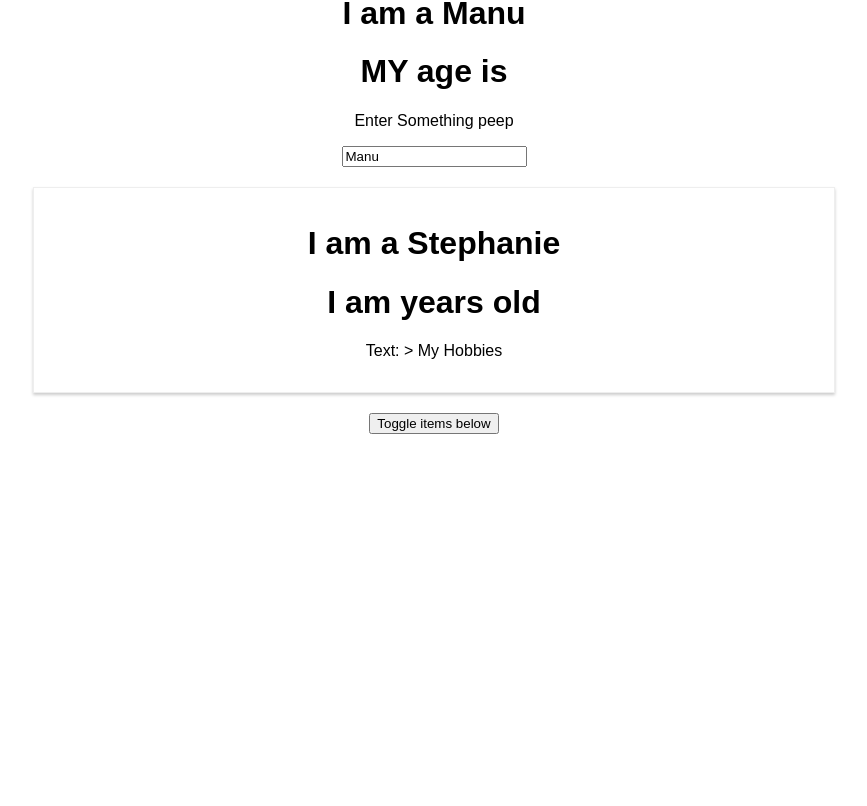
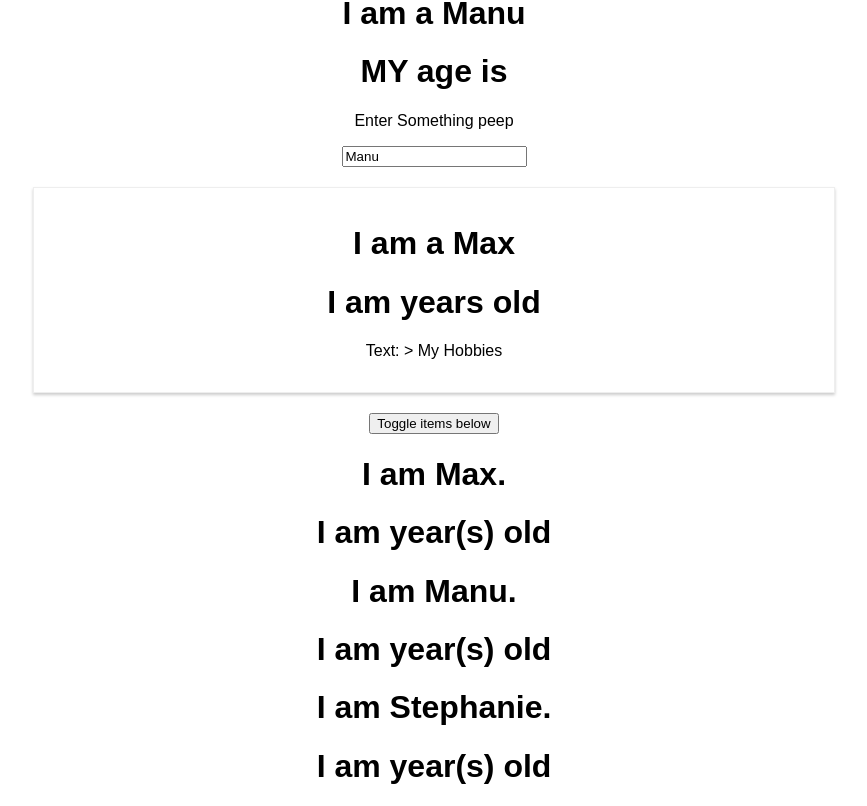
Before and after one commit to sanoojps/react-complete-guide, a React (Create React App) app: page / in a window 1280 px wide. Shown: the part 915-1721 px from the top of the page, without its empty margins (206-1073 px from the left). Before the commit the page ends 1349 px from the top, so only its background shows below. Built offline with nearby package versions, Linux system fonts and the light colour scheme.

Commit message:
Cleaning up Input Person

```diff
--- a/package.json
+++ b/package.json
@@ -12,5 +12,8 @@
     "build": "react-scripts build",
     "test": "react-scripts test --env=jsdom",
     "eject": "react-scripts eject"
+  },
+  "devDependencies": {
+    "babel-eslint": "^9.0.0"
   }
 }
--- a/src/App.js
+++ b/src/App.js
@@ -9,6 +9,7 @@ import PersonWithInput from "./PersonWithInput/PersonWithInput"
 import PersonWithStyle from "./PersonWithStyle/PersonWithStyle"
 
 import ToggleButton from "./ToggleButton/ToggleButton"
+import PersonWithClick from "./PersonWithClick/PersonWithClick"
 
 class PersonP {
 constructor(name,age){
@@ -173,10 +174,27 @@ class App extends Component {
 
       )
 
+   } //if
 
-      //personsWithClicks =
-
-   }
+   const personsWithClick =
+   (
+     <div>
+       {
+         this.state.persons.map(
+           (person,index) => {
+            return (<PersonWithClick
+             onClickHandler = {this.deletePersonHandler.bind(this,index)}
+             name = {person.name}
+             age = {person.age}
+             id = {person.id}
+            >
+            </PersonWithClick>
+            )
+           }
+         )
+       }
+     </div>
+   )
 
   /**
    * using class variables and state
@@ -189,7 +207,7 @@ class App extends Component {
         <Person/>
 
         <Person
-        name={this.state.persons[2].name}
+        name={this.state.persons[0].name}
         age={this.state.persons[0].age}>
         My Hobbies
         </Person>
@@ -237,16 +255,36 @@ alternate way using an arrow function*/}
 {/* two way binding*/}
 
      <PersonWithInput
-       changeHandler={this.nameChangeHandler}
+       changeHandler={
+         (event) => {
+          this.nameChangeHandler(
+            event,
+            this.state.persons[1].id
+            )
+         }
+//         this.nameChangeHandler.bind(
+//           this,
+//           //event, // React error
+//           /**
+//            * ./src/App.js
+//   Line 267:  Unexpected use of 'event'  no-restricted-globals
+
+// Search for the keywords to learn more about each error.
+//            */
+//           this.state.persons[1].id
+//         )
+        }
        name={this.state.persons[1].name}
-        age={this.state.persons[1].age}>
+        age={this.state.persons[1].age}
+        id = {this.state.persons[1].id}
+        >
       Enter Something peep
      </PersonWithInput>
 
 
         <PersonWithStyle
-        name={this.state.persons[2].name}
-        age={this.state.persons[2].age}>
+        name={this.state.persons[0].name}
+        age={this.state.persons[0].age}>
         >
         My Hobbies
         </PersonWithStyle>
@@ -289,7 +327,7 @@ alternate way using an arrow function*/}
 
         {persons}
 
-
+        {personsWithClick}
 
 
      </div>
@@ -337,33 +375,71 @@ alternate way using an arrow function*/}
   }
 
 
-  nameChangeHandler = (event) => {
+  nameChangeHandler = (event,id) => {
+
+    /**
+     * working on copies
+     */
+    const persons = [...this.state.persons] //spread //copy
+    // find object at index
+    const objectindex = persons.findIndex(
+      (personObj) => {
+        return personObj.id == id
+      }
+    )
+    //update the copy of the object
+    // holds an objcet not  PersonP class
+    const copyOfObj = {...persons[objectindex]}
+    //const newPersonP = new PersonP()
+    copyOfObj.name =
+    event.target.value
+    // if i use bind()
+    /*
+    TypeError: Cannot read property 'value' of undefined
+    */
+
+    persons[objectindex] = copyOfObj
+
     this.setState(
-      {
-        persons:[
+      {persons:persons}
+    )
 
-          new PersonP("MF",28),
-          new PersonP(event.target.value,287),
-          new PersonP("Stephanie",290),
+    // this.setState(
+    //   {
+    //     persons:[
 
-          // {
-          //   name: "MF", age: 28
-          // },
-          // {
-          //   name: event.target.value, age: 287
-          // },
-          // {
-          //   name: "Stephanie", age: 290
-          // },
-        ]
-      }
+    //       new PersonP("MF",28),
+    //       new PersonP(event.target.value,287),
+    //       new PersonP("Stephanie",290),
 
-    )
+    //       // {
+    //       //   name: "MF", age: 28
+    //       // },
+    //       // {
+    //       //   name: event.target.value, age: 287
+    //       // },
+    //       // {
+    //       //   name: "Stephanie", age: 290
+    //       // },
+    //     ]
+    //   }
+
+    // )
   }
 
   toggleHandler = (event) => {
       const doesShow = this.state.showPersons;
       this.setState({showPersons: !doesShow});
+  }
+
+
+  deletePersonHandler = (index) => {
+    //const persons = this.state.persons;
+    const persons = [...this.state.persons] // Spread
+    persons.splice(index,1);
+    this.setState(
+      {persons: persons}
+    );
   }
 
 
--- a/src/PersonWithClick/PersonWithClick.js
+++ b/src/PersonWithClick/PersonWithClick.js
@@ -2,9 +2,11 @@ import React from "react"
 
 const personWithCicks = (props) => {
     return (
-        <div uniqueKey={props.id}>
-            <h> I am {props.name}. </h>
-            <h> I am {props.age} year(s) old </h>
+        <div
+        uniqueKey={props.id}
+        onClick = {props.onClickHandler}>
+            <h1> I am {props.name}. </h1>
+            <h1> I am {props.age} year(s) old </h1>
             <p> {props.children} </p>
         </div>
     )
```
Also changed, not shown: 1 other file (tests, documents, lock files or other folders).
